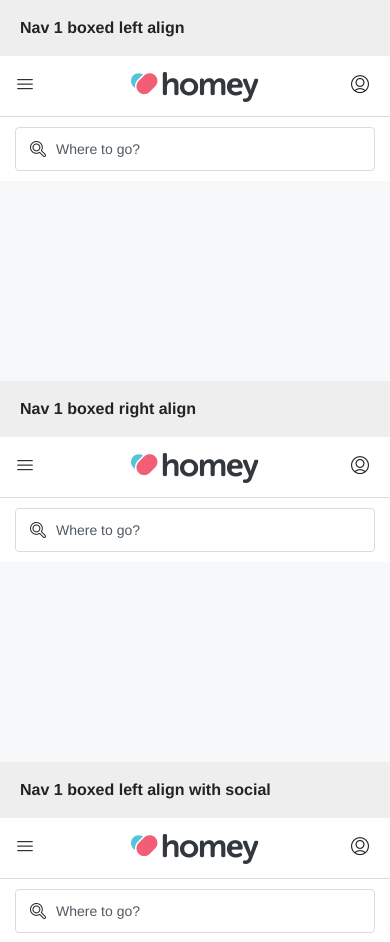
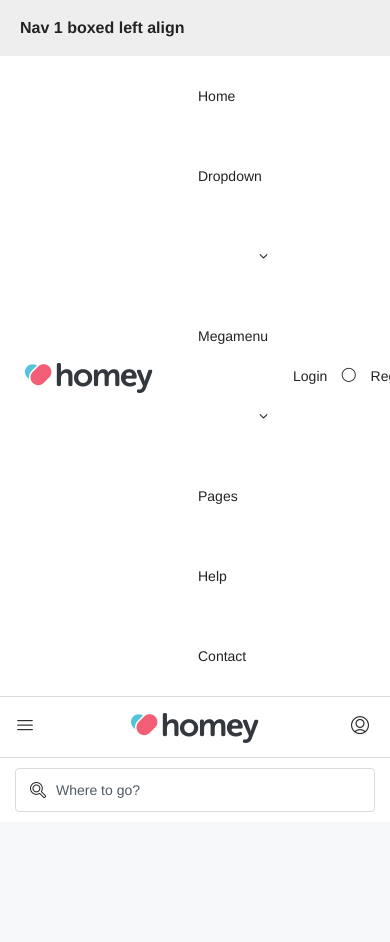
Before and after one commit to khalilsafi1/homeyhtmlv5, a PHP site: page /homey-html/header-1-fullwidth.php in a window 390 px wide; the page is wider, and only the part inside the window is pictured. Shown: the top 942 px of that part. Run offline with PHP 8.4, Linux system fonts and the light colour scheme; style sheets or scripts are compiled from the project's sources; some libraries are stand-ins or nearby versions; some web fonts are replaced.

Commit message:
header1fullwidth is progress

```diff
--- a/header-1-fullwidth.php
+++ b/header-1-fullwidth.php
@@ -9,7 +9,7 @@
 
     <div class="nav-area header-type-1">
         <!-- desktop nav -->
-        <header class="header-nav hidden-sm hidden-xs">
+        <header class="header-nav d-none d-lg-block">
             <div class="container-fluid">
                 <div class="header-inner table-block">
                     <div class="header-comp-logo">
```
